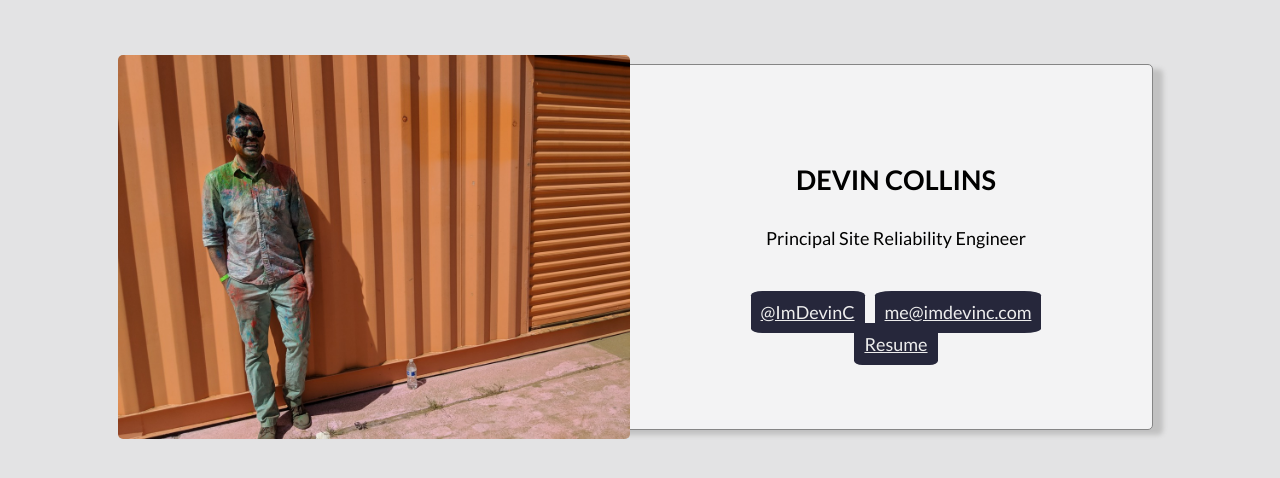
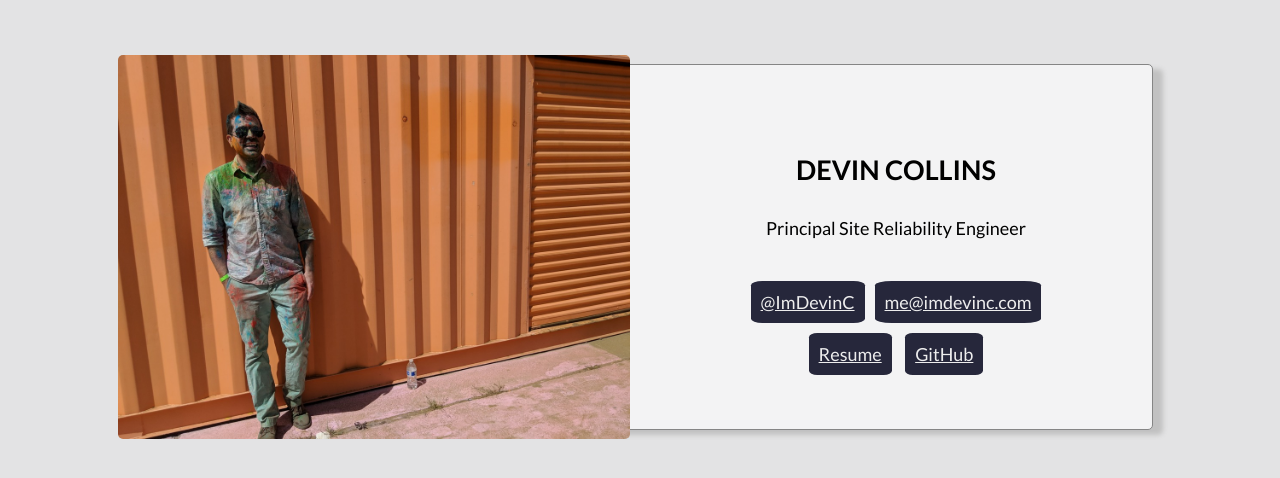
Before and after one commit to ImDevinC/site, a PHP site: page / in a window 1280 px wide. Shown: the top 478 px of the page. Run offline with PHP 8.4, Linux system fonts and the light colour scheme.

Commit message:
Updating style

```diff
--- a/static/index.html
+++ b/static/index.html
@@ -23,6 +23,7 @@
             <span class="contact"><a href="https://twitter.com/ImDevinC" target="_blank" rel="noopener noreferrer">@ImDevinC</a></span>
             <span class="contact"><a href="mailto:me@imdevinc.com">me@imdevinc.com</a></div>
             <span class="contact"><a href="https://imdevinc.com/resume.html">Resume</a></span>
+            <span class="contact"><a href="https://github.com/ImDevinC">GitHub</a></span>
           </div>
         </div>
       </div>
--- a/static/style.css
+++ b/static/style.css
@@ -56,6 +56,9 @@ body {
   background-color: #26273b;
   padding: 10px;
   border-radius: 10%;
+  margin: 0 5px;
+  margin-top: 10px;
+  margin-bottom: 20px;
 }
 
 .contact-wrapper {
@@ -63,11 +66,6 @@ body {
   display: flex;
   flex-wrap: wrap;
   justify-content: center;
-}
-
-.contact {
-  margin: 0 5px;
-  margin-top: 10px;
 }
 
 .contact > a {
```
